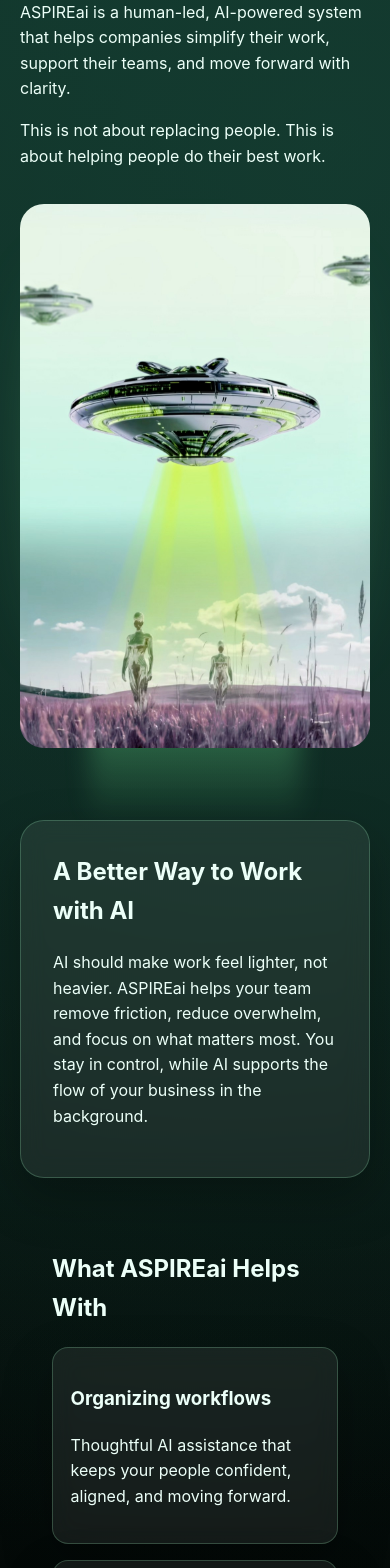
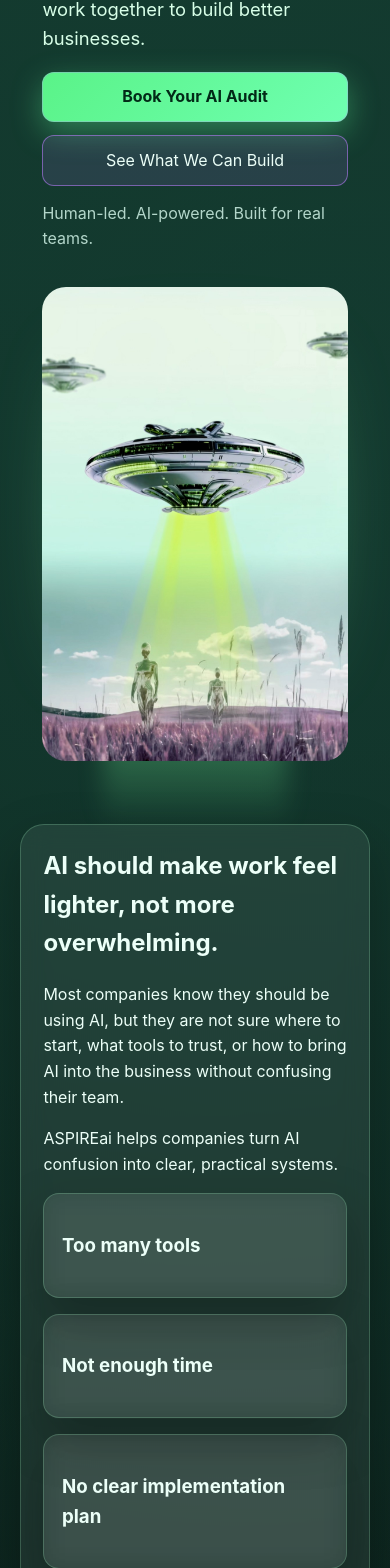
Before and after one commit to jessgoodvibesonly/TheNewSimulationMinistry, a Next.js app: page / in a window 390 px wide. Shown: the part 400-1968 px from the top of the page. Built offline with nearby package versions, Linux system fonts and the light colour scheme.

Commit message:
Refocus landing page around paid AI audit offer

```diff
--- a/app/globals.css
+++ b/app/globals.css
@@ -5,18 +5,16 @@
   --muted: #b3d6ca;
   --accent: #7bff9e;
   --accent-soft: rgba(123, 255, 158, 0.25);
+  --purple: #bc7dff;
   --glass: rgba(255, 255, 255, 0.07);
   --border: rgba(170, 255, 200, 0.22);
 }
 
-* {
-  box-sizing: border-box;
-}
+* { box-sizing: border-box; }
 
 body {
   margin: 0;
-  font-family: Inter, ui-sans-serif, system-ui, -apple-system, Segoe UI, Roboto, Helvetica, Arial,
-    sans-serif;
+  font-family: Inter, ui-sans-serif, system-ui, -apple-system, Segoe UI, Roboto, Helvetica, Arial, sans-serif;
   color: var(--text);
   background: radial-gradient(circle at 20% 0%, #143d31, transparent 35%),
     radial-gradient(circle at 85% 10%, #12342b, transparent 30%),
@@ -24,18 +22,8 @@ body {
   line-height: 1.6;
 }
 
-main {
-  max-width: 1180px;
-  margin: 0 auto;
-  padding: 1.25rem;
-}
-
-.section {
-  margin: 2.5rem 0;
-  padding: 2rem;
-  border-radius: 24px;
-}
-
+main { max-width: 1180px; margin: 0 auto; padding: 1.25rem; }
+.section { margin: 2.5rem 0; padding: 2rem; border-radius: 24px; }
 .glass {
   background: var(--glass);
   border: 1px solid var(--border);
@@ -43,169 +31,80 @@ main {
   box-shadow: 0 20px 50px rgba(0, 0, 0, 0.25);
 }
 
-.hero {
-  display: grid;
-  grid-template-columns: 1fr;
-  gap: 1.2rem;
-  align-items: center;
-  padding: 1rem 0 2rem;
+.hero { display: grid; grid-template-columns: 1fr; gap: 1.2rem; align-items: center; padding: 1rem 0 2rem; }
+.hero-content h1 { font-size: clamp(2rem, 4vw, 3.2rem); margin: 0.4rem 0; line-height: 1.15; }
+.aspire-logo-wrap { margin-bottom: 20px; }
+.aspire-logo {
+  width: 120px; height: 120px; object-fit: cover; border-radius: 50%;
+  box-shadow: 0 0 20px rgba(255, 0, 200, 0.5), 0 0 40px rgba(255, 0, 200, 0.4), 0 0 60px rgba(255, 0, 200, 0.3);
+}
+.subheadline { font-size: 1.15rem; color: #d8ffe8; }
+.trust-line { color: var(--muted); margin-top: 0.9rem; }
+.hero-image-wrap { position: relative; isolation: isolate; }
+.hero-glow {
+  position: absolute; inset: 12% 8% 18% 8%;
+  background: radial-gradient(circle, rgba(133, 255, 174, 0.65), rgba(133, 255, 174, 0));
+  filter: blur(35px); z-index: -2;
+}
+.hero-image { width: 100%; max-width: 600px; display: block; margin: 0 auto; border-radius: 24px; }
+.beam {
+  position: absolute; left: 20%; right: 20%; bottom: -14%; height: 28%;
+  background: linear-gradient(to bottom, rgba(123, 255, 158, 0.45), rgba(123, 255, 158, 0));
+  filter: blur(12px); z-index: -1;
 }
 
-.hero-content h1 {
-  font-size: clamp(2rem, 4vw, 3.2rem);
-  margin: 0.4rem 0;
-  line-height: 1.15;
+h2 { font-size: clamp(1.5rem, 2.6vw, 2.2rem); margin-top: 0; }
+.grid { display: grid; gap: 1rem; }
+.cards { grid-template-columns: repeat(auto-fit, minmax(220px, 1fr)); }
+.card, .function-item { padding: 1.1rem; border-radius: 16px; }
+
+.actions { display: flex; flex-wrap: wrap; gap: 0.8rem; }
+.hero-actions { margin-top: 1.1rem; }
+.btn {
+  text-decoration: none; padding: 0.75rem 1.2rem; border-radius: 12px; color: var(--text);
+  border: 1px solid var(--border); background: rgba(255, 255, 255, 0.04);
+  transition: transform 0.2s ease, box-shadow 0.2s ease;
+}
+.btn:hover { transform: translateY(-1px); box-shadow: 0 0 0 1px rgba(188, 125, 255, 0.4); }
+.btn.primary {
+  background: linear-gradient(135deg, #5af388, #6fffb1);
+  color: #022a17; border: none; font-weight: 700;
+  box-shadow: 0 10px 30px rgba(96, 255, 155, 0.35), inset 0 0 0 1px rgba(188, 125, 255, 0.28);
+}
+.btn.secondary { border-color: rgba(188, 125, 255, 0.55); background: rgba(188, 125, 255, 0.12); }
+
+.offer-card ul { margin: 0.8rem 0 1rem; padding-left: 1.15rem; }
+.price, .price-tag { color: var(--accent); font-weight: 700; font-size: 1.25rem; }
+.note { color: var(--muted); font-size: 0.95rem; margin-top: 0.8rem; }
+.quote-card {
+  margin: 1rem 0 0; padding: 1rem; border-radius: 14px;
+  background: rgba(188, 125, 255, 0.13); border: 1px solid rgba(188, 125, 255, 0.35);
+  color: #f5e9ff; font-weight: 600;
 }
 
-.aspire-logo-wrap {
-  margin-bottom: 20px;
+.process-grid { grid-template-columns: repeat(auto-fit, minmax(180px, 1fr)); }
+.step-card { background: rgba(5, 18, 14, 0.56); border: 1px solid var(--border); }
+.step-number {
+  width: 2rem; height: 2rem; border-radius: 999px; display: grid; place-items: center;
+  background: rgba(123, 255, 158, 0.2); color: var(--accent); font-weight: 700; margin: 0 0 0.5rem;
 }
 
-.aspire-logo {
-  width: 120px;
-  height: 120px;
-  object-fit: cover;
-  border-radius: 50%;
-  box-shadow:
-    0 0 20px rgba(255, 0, 200, 0.5),
-    0 0 40px rgba(255, 0, 200, 0.4),
-    0 0 60px rgba(255, 0, 200, 0.3);
+.pricing-grid { grid-template-columns: repeat(auto-fit, minmax(240px, 1fr)); }
+.price-card {
+  border: 1px solid rgba(188, 125, 255, 0.3);
+  background: linear-gradient(165deg, rgba(14, 28, 22, 0.9), rgba(10, 24, 20, 0.55));
 }
-
-.subheadline {
-  font-size: 1.15rem;
-  color: #d8ffe8;
-}
-
-.hero-image-wrap {
-  position: relative;
-  isolation: isolate;
-}
-
-.hero-glow {
-  position: absolute;
-  inset: 12% 8% 18% 8%;
-  background: radial-gradient(circle, rgba(133, 255, 174, 0.65), rgba(133, 255, 174, 0));
-  filter: blur(35px);
-  z-index: -2;
-}
-
-.hero-image {
-  width: 100%;
-  max-width: 600px;
-  display: block;
-  margin: 0 auto;
-  border-radius: 24px;
-}
-
-.beam {
-  position: absolute;
-  left: 20%;
-  right: 20%;
-  bottom: -14%;
-  height: 28%;
-  background: linear-gradient(to bottom, rgba(123, 255, 158, 0.45), rgba(123, 255, 158, 0));
-  filter: blur(12px);
-  z-index: -1;
-}
-
-h2 {
-  font-size: clamp(1.5rem, 2.6vw, 2.2rem);
-  margin-top: 0;
-}
-
-.grid {
-  display: grid;
-  gap: 1rem;
-}
-
-.cards {
-  grid-template-columns: repeat(auto-fit, minmax(220px, 1fr));
-}
-
-.card,
-.function-item {
-  padding: 1.1rem;
-  border-radius: 16px;
-}
-
-.pill-list {
-  list-style: none;
-  display: flex;
-  flex-wrap: wrap;
-  gap: 0.75rem;
-  padding: 0;
-  margin: 0;
-}
-
-.pill-list li {
-  border: 1px solid var(--border);
-  background: rgba(123, 255, 158, 0.09);
-  padding: 0.5rem 0.9rem;
-  border-radius: 999px;
-}
-
-.function-grid {
-  grid-template-columns: repeat(auto-fit, minmax(160px, 1fr));
-}
-
-.human-first .lead {
-  color: var(--accent);
-  font-weight: 700;
-}
-
-.cta {
-  text-align: center;
-}
-
-.actions {
-  display: flex;
-  flex-wrap: wrap;
-  justify-content: center;
-  gap: 0.8rem;
-}
-
-.btn {
-  text-decoration: none;
-  padding: 0.7rem 1.2rem;
-  border-radius: 12px;
-  color: var(--text);
-  border: 1px solid var(--border);
-  background: rgba(255, 255, 255, 0.04);
-}
-
-.btn.primary {
-  background: linear-gradient(135deg, #5af388, #6fffb1);
-  color: #022a17;
-  border: none;
-  font-weight: 700;
-}
-
-.footer {
-  text-align: center;
-  padding: 2.5rem 0 3.5rem;
-  color: var(--muted);
-}
-
-.footer .brand {
-  color: var(--text);
-  font-weight: 700;
-}
+.final-cta { text-align: center; }
+.footer { text-align: center; padding: 2.5rem 0 3.5rem; color: var(--muted); }
+.footer .brand { color: var(--text); font-weight: 700; }
 
 @media (min-width: 920px) {
-  .hero {
-    grid-template-columns: 1.1fr 0.9fr;
-    gap: 2.2rem;
-  }
-
-  .hero-image-wrap {
-    order: 2;
-  }
+  .hero { grid-template-columns: 1.1fr 0.9fr; gap: 2.2rem; }
+  .hero-image-wrap { order: 2; }
 }
 
 @media (max-width: 768px) {
-  .aspire-logo {
-    width: 90px;
-    height: 90px;
-  }
+  .section { padding: 1.4rem; }
+  .aspire-logo { width: 90px; height: 90px; }
+  .btn { width: 100%; text-align: center; }
 }
--- a/app/page.tsx
+++ b/app/page.tsx
@@ -1,29 +1,54 @@
-const helpCards = [
-  "Organizing workflows",
-  "Saving time",
-  "Improving communication",
-  "Supporting teams",
-  "Simplifying operations",
-  "Helping decision-making"
+const painPoints = ["Too many tools", "Not enough time", "No clear implementation plan"];
+
+const buildOptions = [
+  "AI workflow automations",
+  "Internal knowledge assistants",
+  "Customer support systems",
+  "Content and communication systems",
+  "Recruiting and hiring support",
+  "Operations documentation",
+  "Team AI training",
+  "Leadership decision support"
 ];
 
-const audience = [
-  "Businesses",
-  "Founders",
-  "Teams",
+const audiences = [
+  "Service businesses",
   "Agencies",
   "Studios",
   "Nonprofits",
-  "Educators"
+  "Schools and training organizations",
+  "Founders and small teams",
+  "Growing companies",
+  "People-first organizations"
 ];
 
-const functions = [
-  "Operations",
-  "Marketing",
-  "Sales",
-  "Hiring",
-  "Customer support",
-  "Internal systems"
+const processSteps = [
+  "Book your audit",
+  "Map your workflows",
+  "Find your AI opportunities",
+  "Build what matters first"
+];
+
+const pricing = [
+  {
+    title: "AI Readiness & Workflow Audit",
+    price: "$199",
+    description: "Best for companies that want clarity before building.",
+    cta: "Book Your Audit"
+  },
+  {
+    title: "AI Implementation Sprint",
+    price: "Starting at $750",
+    description: "Best for companies ready to build one practical AI workflow or automation.",
+    cta: "Request a Sprint"
+  },
+  {
+    title: "Monthly ASPIREai Support",
+    price: "Starting at $1,500/month",
+    description:
+      "Best for teams that want ongoing AI strategy, automation, content, operations, and support.",
+    cta: "Explore Monthly Support"
+  }
 ];
 
 export default function HomePage() {
@@ -38,14 +63,15 @@ export default function HomePage() {
           <p className="subheadline">
             Helping people and technology work together to build better businesses.
           </p>
-          <p>
-            ASPIREai is a human-led, AI-powered system that helps companies simplify their
-            work, support their teams, and move forward with clarity.
-          </p>
-          <p>
-            This is not about replacing people. This is about helping people do their best
-            work.
-          </p>
+          <div className="actions hero-actions">
+            <a href="#" className="btn primary">
+              Book Your AI Audit
+            </a>
+            <a href="#" className="btn secondary">
+              See What We Can Build
+            </a>
+          </div>
+          <p className="trust-line">Human-led. AI-powered. Built for real teams.</p>
         </div>
         <div className="hero-image-wrap">
           <div className="hero-glow" aria-hidden="true" />
@@ -55,83 +81,119 @@ export default function HomePage() {
       </section>
 
       <section className="section glass">
-        <h2>A Better Way to Work with AI</h2>
+        <h2>AI should make work feel lighter, not more overwhelming.</h2>
         <p>
-          AI should make work feel lighter, not heavier. ASPIREai helps your team remove
-          friction, reduce overwhelm, and focus on what matters most. You stay in control,
-          while AI supports the flow of your business in the background.
+          Most companies know they should be using AI, but they are not sure where to start, what
+          tools to trust, or how to bring AI into the business without confusing their team.
         </p>
+        <p>ASPIREai helps companies turn AI confusion into clear, practical systems.</p>
+        <div className="grid cards">
+          {painPoints.map((point) => (
+            <article className="glass card" key={point}>
+              <h3>{point}</h3>
+            </article>
+          ))}
+        </div>
       </section>
 
       <section className="section">
-        <h2>What ASPIREai Helps With</h2>
+        <h2>Start with a simple AI Readiness &amp; Workflow Audit</h2>
+        <p>
+          We look at how your company works today and identify where AI can save time, reduce
+          friction, support your team, and create immediate value.
+        </p>
+        <article className="glass offer-card">
+          <h3>AI Readiness &amp; Workflow Audit</h3>
+          <ul>
+            <li>45 minute strategy call</li>
+            <li>Review of current workflows</li>
+            <li>Identify 3 to 5 AI opportunities</li>
+            <li>Simple implementation roadmap</li>
+            <li>Practical recommendations your team can understand</li>
+            <li>Optional Loom recap</li>
+          </ul>
+          <p className="price">Introductory price: $199</p>
+          <a href="#" className="btn primary">
+            Book Your Audit
+          </a>
+          <p className="note">Limited early-client pricing for testimonials and case studies.</p>
+        </article>
+      </section>
+
+      <section className="section glass">
+        <h2>From audit to implementation</h2>
+        <p>
+          After the audit, companies can choose to have ASPIREai build the systems, workflows, and
+          tools recommended in the roadmap.
+        </p>
         <div className="grid cards">
-          {helpCards.map((card) => (
-            <article className="glass card" key={card}>
-              <h3>{card}</h3>
-              <p>
-                Thoughtful AI assistance that keeps your people confident, aligned, and moving
-                forward.
-              </p>
+          {buildOptions.map((item) => (
+            <article className="card glass" key={item}>
+              <h3>{item}</h3>
+            </article>
+          ))}
+        </div>
+      </section>
+
+      <section className="section human-first glass">
+        <h2>AI works best when people feel supported.</h2>
+        <p>
+          ASPIREai is built around one belief: people matter.
+        </p>
+        <p>
+          We help companies use AI in a way that gives teams more clarity, more confidence, and
+          more time to do meaningful work.
+        </p>
+        <blockquote className="quote-card">AI is the tool. People are the creators.</blockquote>
+      </section>
+
+      <section className="section">
+        <h2>Built for companies that want to move forward with clarity.</h2>
+        <div className="grid cards">
+          {audiences.map((item) => (
+            <article className="glass card" key={item}>
+              <h3>{item}</h3>
             </article>
           ))}
         </div>
       </section>
 
       <section className="section glass">
-        <h2>Who This Is For</h2>
-        <ul className="pill-list">
-          {audience.map((item) => (
-            <li key={item}>{item}</li>
-          ))}
-        </ul>
-      </section>
-
-      <section className="section">
-        <h2>The Mothership Model</h2>
-        <p>
-          ASPIREai acts as your central intelligence layer, connecting people, systems, and
-          priorities across the company. It brings calm coordination to every area of your
-          business.
-        </p>
-        <div className="grid function-grid">
-          {functions.map((item) => (
-            <div className="glass function-item" key={item}>
-              {item}
-            </div>
+        <h2>How it works</h2>
+        <div className="grid process-grid">
+          {processSteps.map((step, idx) => (
+            <article key={step} className="card step-card">
+              <p className="step-number">{idx + 1}</p>
+              <h3>{step}</h3>
+            </article>
           ))}
         </div>
       </section>
 
-      <section className="section glass human-first">
-        <h2>Human First</h2>
-        <p className="lead">People matter. AI is a tool. People are the creators.</p>
-        <p>
-          ASPIREai is designed to protect what makes your company special: your people. Their
-          ideas, intuition, and care are the center of every decision. AI simply helps unlock
-          more of their potential.
-        </p>
+      <section className="section pricing-section">
+        <h2>Simple starting point. Clear next steps.</h2>
+        <div className="grid pricing-grid">
+          {pricing.map((plan) => (
+            <article key={plan.title} className="glass price-card">
+              <h3>{plan.title}</h3>
+              <p className="price-tag">{plan.price}</p>
+              <p>{plan.description}</p>
+              <a href="#" className="btn primary">
+                {plan.cta}
+              </a>
+            </article>
+          ))}
+        </div>
       </section>
 
-      <section className="section">
-        <h2>Why This Matters Now</h2>
+      <section className="section cta glass final-cta">
+        <h2>Ready to bring AI into your company without overwhelm?</h2>
         <p>
-          AI is moving quickly. Companies do not need more noise or confusion. They need a clear,
-          supportive way to adopt AI with confidence. ASPIREai helps you move at the right pace,
-          with clarity every step of the way.
+          Start with one clear audit. Leave with a practical roadmap your team can actually use.
         </p>
-      </section>
-
-      <section className="section cta glass">
-        <h2>Ready to bring AI into your company in a way that feels right?</h2>
-        <div className="actions">
-          <a href="#" className="btn primary">
-            Book a Call
-          </a>
-          <a href="#" className="btn">
-            Learn More
-          </a>
-        </div>
+        <a href="#" className="btn primary">
+          Book Your AI Audit
+        </a>
       </section>
 
       <footer className="footer">
```
